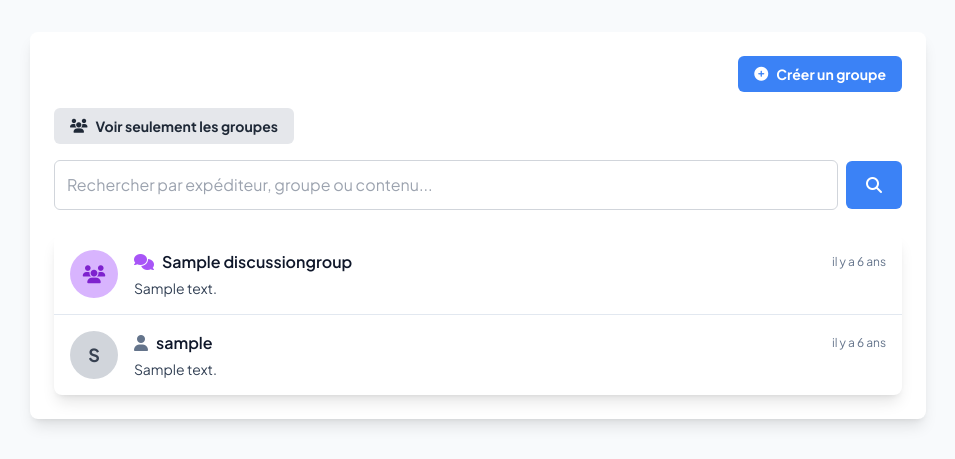
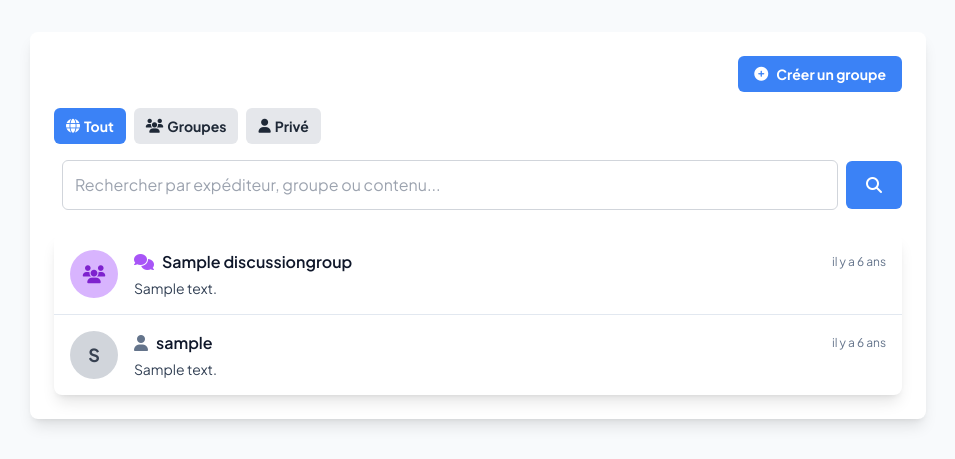
Before and after one commit to chadrackmbupiokajess/bilistaff, a Django app: page /messages/ in a window 1280 px wide. Shown: the part 82-541 px from the top of the page, without its empty margins (162-1117 px from the left). Run offline with Django 5.2, Linux system fonts and the light colour scheme; a user stored in the database is signed in; tables that the repository leaves empty hold one stand-in row (values such as "Sample post"); some libraries are stand-ins or nearby versions.

Commit message:
Ajout message

```diff
--- a/biliapp/views.py
+++ b/biliapp/views.py
@@ -154,13 +154,13 @@ def notifications_view(request):
 @login_required
 def messages_view(request):
     search_query = request.GET.get('q')
-    filter_type = request.GET.get('filter') # Nouveau paramètre de filtre
+    filter_type = request.GET.get('filter', 'all') # Default to 'all'
 
     all_conversations = []
 
-    # Récupérer les groupes de discussion dont l'utilisateur est membre
+    # --- Handle Group Conversations ---
+    group_conversations = []
     user_groups = request.user.discussion_groups.all()
-    group_conversations = []
     for group in user_groups:
         latest_group_message = group.messages.order_by('-timestamp').first()
         group_conversations.append({
@@ -169,16 +169,16 @@ def messages_view(request):
             'name': group.name,
             'latest_message_body': latest_group_message.content if latest_group_message else "Aucun message",
             'latest_message_timestamp': latest_group_message.timestamp if latest_group_message else group.created_at,
-            'unread_count': 0, # Pas de gestion des non lus pour les groupes pour l'instant
+            'unread_count': 0,
             'group_object': group
         })
 
-    # Ajouter les groupes aux conversations si le filtre n'est pas 'private'
-    if filter_type != 'private':
+    if filter_type in ['all', 'groups']:
         all_conversations.extend(group_conversations)
 
-    # Récupérer les messages privés si le filtre n'est pas 'groups'
-    if filter_type != 'groups':
+    # --- Handle Private Conversations ---
+    private_conversations = []
+    if filter_type in ['all', 'private']:
         all_received_messages = Message.objects.filter(recipient=request.user).order_by('-timestamp')
         grouped_messages = {}
         for msg in all_received_messages:
@@ -199,7 +199,7 @@ def messages_view(request):
         )
 
         for conv in messages_by_sender:
-            all_conversations.append({
+            private_conversations.append({
                 'type': 'private',
                 'id': conv['sender'].id,
                 'name': conv['sender'].username,
@@ -208,11 +208,12 @@ def messages_view(request):
                 'unread_count': conv['unread_count'],
                 'sender_object': conv['sender']
             })
+        all_conversations.extend(private_conversations)
 
-    # Trier toutes les conversations par le timestamp du dernier message
+    # Sort all conversations by the latest message timestamp
     all_conversations.sort(key=lambda x: x['latest_message_timestamp'], reverse=True)
 
-    # Appliquer le filtre de recherche si une requête est présente
+    # Apply search filter if a query is present
     if search_query:
         filtered_all_conversations = []
         for conversation in all_conversations:
--- a/templates/biliapp/discussion_group_detail.html
+++ b/templates/biliapp/discussion_group_detail.html
@@ -9,7 +9,7 @@
     <div class="max-w-4xl mx-auto bg-white shadow-lg rounded-lg p-4 sm:p-6"> {# Ajustement du padding pour mobile #}
         {# Nouvelle en-tête de groupe avec bouton retour, avatar et nom #}
         <div class="flex items-center mb-4 pb-3 sm:mb-6 sm:pb-4 border-b border-gray-200">
-            <a href="{% url 'discussion_group_list' %}" class="text-gray-600 hover:text-accent transition-colors mr-2 sm:mr-4">
+            <a href="{% url 'messages' %}" class="text-gray-600 hover:text-accent transition-colors mr-2 sm:mr-4"> {# Changé l'URL de retour ici #}
                 <i class="fas fa-arrow-left text-xl sm:text-2xl"></i> {# Taille d'icône responsive #}
             </a>
             <div class="w-10 h-10 sm:w-12 sm:h-12 rounded-full bg-purple-500 flex items-center justify-center text-lg sm:text-xl font-bold text-white mr-2 sm:mr-3 flex-shrink-0"> {# Taille d'avatar responsive #}
@@ -52,7 +52,9 @@
             </div>
         </div>
 
+        <hr class="my-4 sm:my-6"> {# Marge responsive #}
 
+        <h3 class="text-lg sm:text-xl font-semibold text-primary mb-3 sm:mb-4">Discussion</h3> {# Taille de titre responsive #}
         <div id="chat-box" class="bg-gray-100 p-3 sm:p-4 rounded-lg max-h-80 sm:max-h-96 overflow-y-auto mb-3 sm:mb-4 flex flex-col-reverse"> {# Padding et hauteur responsive #}
             {% if group_messages %}
                 {% for message in group_messages %}
--- a/templates/messages.html
+++ b/templates/messages.html
@@ -16,17 +16,29 @@
             </div>
         {% endif %}
 
-        {# Bouton pour voir seulement les groupes #}
-        <div class="flex justify-start mb-4">
-            <a href="{% url 'messages' %}?filter=groups" class="px-4 py-2 bg-gray-200 text-gray-800 text-sm font-bold rounded-md hover:bg-gray-300 transition-colors flex items-center space-x-2">
+        {# Boutons de filtrage #}
+        <div class="flex flex-wrap justify-center sm:justify-start gap-2 mb-4">
+            <a href="{% url 'messages' %}?filter=all" class="px-3 py-2 text-sm font-bold rounded-md flex items-center space-x-1
+                {% if filter_type == 'all' %}bg-accent text-white{% else %}bg-gray-200 text-gray-800 hover:bg-gray-300{% endif %} transition-colors">
+                <i class="fas fa-globe"></i>
+                <span>Tout</span>
+            </a>
+            <a href="{% url 'messages' %}?filter=groups" class="px-3 py-2 text-sm font-bold rounded-md flex items-center space-x-1
+                {% if filter_type == 'groups' %}bg-accent text-white{% else %}bg-gray-200 text-gray-800 hover:bg-gray-300{% endif %} transition-colors">
                 <i class="fas fa-users"></i>
-                <span>Voir seulement les groupes</span>
+                <span>Groupes</span>
+            </a>
+            <a href="{% url 'messages' %}?filter=private" class="px-3 py-2 text-sm font-bold rounded-md flex items-center space-x-1
+                {% if filter_type == 'private' %}bg-accent text-white{% else %}bg-gray-200 text-gray-800 hover:bg-gray-300{% endif %} transition-colors">
+                <i class="fas fa-user"></i>
+                <span>Privé</span>
             </a>
         </div>
 
         {# Champ de recherche #}
         <div class="mb-6">
             <form method="get" action="{% url 'messages' %}" class="flex items-center space-x-2">
+                <input type="hidden" name="filter" value="{{ filter_type }}"> {# Conserver le filtre actuel lors de la recherche #}
                 <input type="text" name="q" placeholder="Rechercher par expéditeur, groupe ou contenu..."
                        class="flex-grow p-2 sm:p-3 border border-gray-300 rounded-md focus:outline-none focus:ring-2 focus:ring-accent focus:border-transparent text-sm sm:text-base"
                        value="{{ request.GET.q }}">
@@ -34,7 +46,7 @@
                     <i class="fas fa-search"></i>
                 </button>
                 {% if request.GET.q %}
-                    <a href="{% url 'messages' %}" class="px-3 py-2 sm:px-5 sm:py-3 bg-gray-300 text-gray-800 text-sm sm:text-base font-bold rounded-md hover:bg-gray-400 transition-colors">
+                    <a href="{% url 'messages' %}?filter={{ filter_type }}" class="px-3 py-2 sm:px-5 sm:py-3 bg-gray-300 text-gray-800 text-sm sm:text-base font-bold rounded-md hover:bg-gray-400 transition-colors">
                         <i class="fas fa-times"></i>
                     </a>
                 {% endif %}
```
